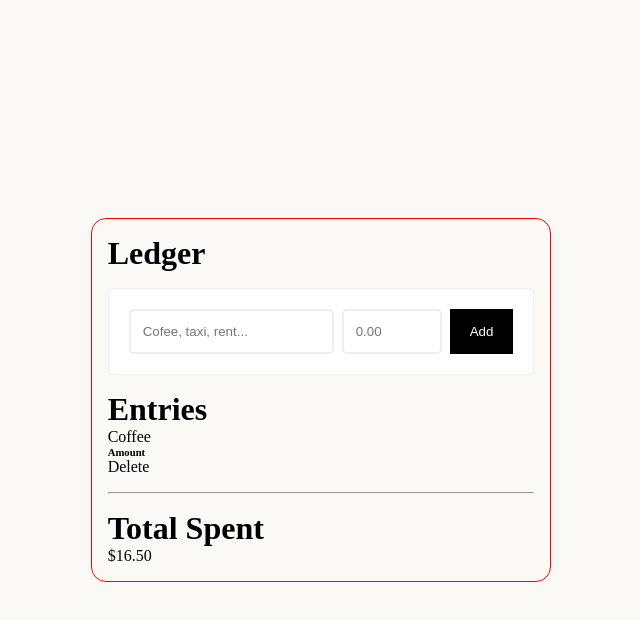
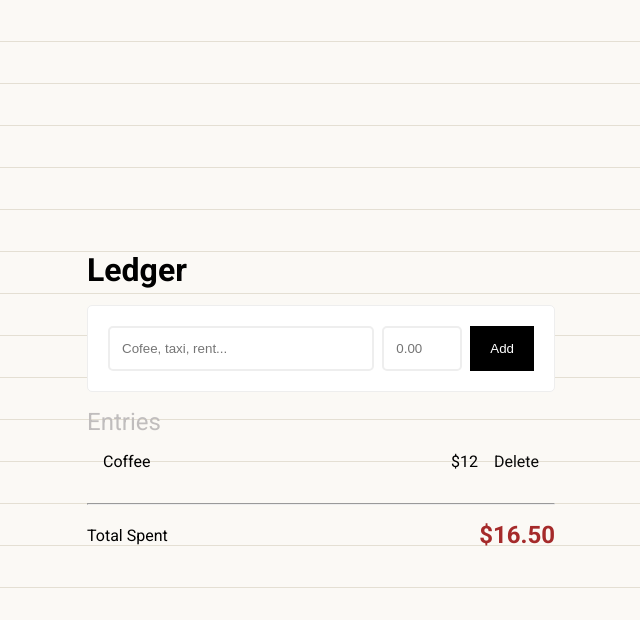
Before and after one commit to Lawrence685416/simple-expense-tracker, a plain HTML site: page index.html in a window 1280 px wide. Shown: the top 620 px of the page, without its empty margins (319-959 px from the left). Drawn offline with Linux system fonts and the light colour scheme; a web font is replaced by a local one.

Commit message:
finalizing css

```diff
--- a/index.html
+++ b/index.html
@@ -10,24 +10,24 @@
     <div class="container">
       <h1>Ledger</h1>
       <div class="input-field">
-        <input type="text" placeholder="Cofee, taxi, rent..." />
+        <input type="text" placeholder="Cofee, taxi, rent..." id="item" />
         <input type="number" placeholder="0.00" id="amount" />
         <button>Add</button>
       </div>
       <div class="entries">
-        <h1>Entries</h1>
+        <p>Entries</p>
         <div class="sub-entry">
           <p>Coffee</p>
           <div class="sep">
-            <h6>Amount</h6>
-            <p>Delete</p>
+            <p>$12</p>
+            <p id="del">Delete</p>
           </div>
         </div>
       </div>
       <hr>
       <div class="result">
-        <h1>Total Spent</h1>
-        <p>$16.50</p>
+        <p>Total Spent</p>
+        <h5>$16.50</h5>
       </div>
     </div>
 
--- a/style.css
+++ b/style.css
@@ -1,10 +1,19 @@
+@import url("https://fonts.googleapis.com/css2?family=Montserrat:ital,wght@0,100..900;1,100..900&family=Roboto:ital,wght@0,100..900;1,100..900&family=Sansation:ital,wght@0,300;0,400;0,700;1,300;1,400;1,700&display=swap");
 * {
   margin: 0;
   padding: 0;
   box-sizing: border-box;
 }
 body {
-  background-color: #fbf9f5;
+  font-family: "Roboto", sans-serif;
+  background: #fbf9f5;
+  background-image: repeating-linear-gradient(
+    to bottom,
+    transparent,
+    transparent 41px,
+    #e4dfd3 41px,
+    #e4dfd3 42px
+  );
   min-height: 100vh;
   display: flex;
   justify-content: center;
@@ -12,17 +21,20 @@ body {
 }
 
 .container {
-  width: fit-content;
-  max-width: 90%;
+  /* width: fit-content; */
+  /* max-width: 90%; */
+  width: 90%;
+  max-width: 500px;
+  min-width: 300px;
   display: flex;
   flex-direction: column;
   gap: 1rem;
   border-radius: 15px;
   padding: 1rem;
-  border: 1px red solid;
 }
 
 .input-field {
+  width: 100%;
   display: flex;
   background-color: #fff;
   padding: 20px;
@@ -31,6 +43,7 @@ body {
   gap: 0.5rem;
 }
 .input-field > input {
+  width: 100%;
   padding: 12px;
   border: 2px #eee solid;
   border-radius: 5px;
@@ -43,6 +56,33 @@ body {
   background-color: #000;
   cursor: pointer;
 }
-#amount {
-  width: 100px;
+
+.sub-entry {
+  margin: 1rem;
+  display: flex;
+  justify-content: space-between;
 }
+.sep {
+  display: flex;
+  gap: 1rem;
+  align-items: center;
+}
+.entries > p {
+  font-size: 1.5rem;
+  color: #c0bdbd;
+}
+#amount{
+    width: 80px;
+}
+.result{
+    display: flex;
+    justify-content: space-between;
+    align-items: center;
+}
+.result>h5{
+    color: brown;
+    font-size: 1.5rem;
+}
+#del{
+    color: #0b0b0b;
+}
```
